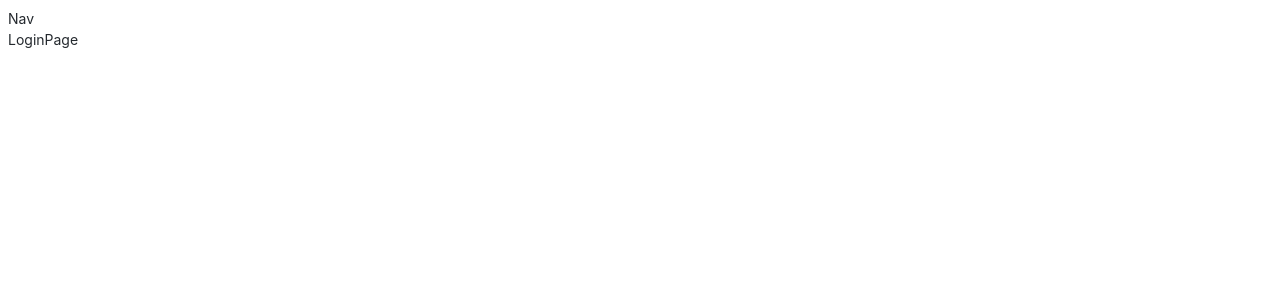
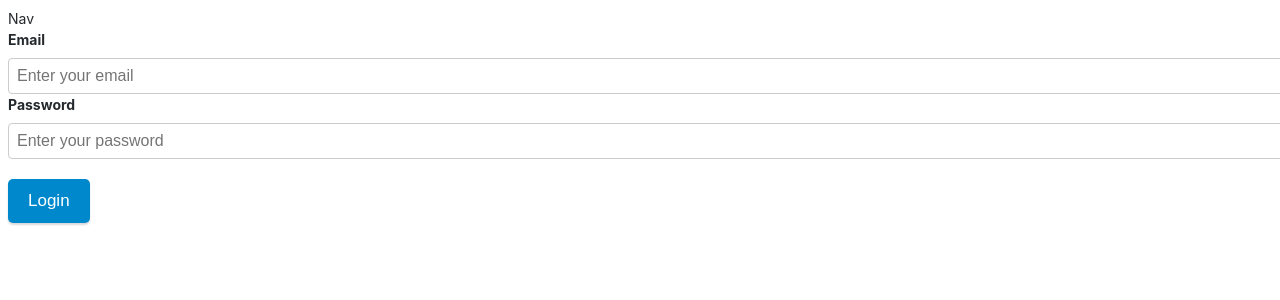
Before and after one commit to mann27/News24x7-Client, a React (Create React App) app: page /login in a window 1280 px wide. Shown: the top 300 px of the page. Built offline with nearby package versions, Linux system fonts and the light colour scheme.

Commit message:
refactoring login component

```diff
--- a/src/components/LoginPage/index.js
+++ b/src/components/LoginPage/index.js
@@ -1,12 +1,75 @@
 import React, { Component } from 'react'
+import { Formik } from "formik";
+import * as Yup from "yup";
+import '../SignupPage/signup.css'
+
 
 class LoginPage extends Component {
     render() {
         return (
-            <div>
-                LoginPage
-
-            </div>
+            <Formik
+                initialValues={{ email: "", password: "" }}
+                onSubmit={(values, { setSubmitting }) => {
+                    setTimeout(() => {
+                        console.log("Logging in", values);
+                        setSubmitting(false);
+                    }, 500);
+                }}
+                validationSchema={Yup.object().shape({
+                    email: Yup.string()
+                        .email()
+                        .required("Required"),
+                    password: Yup.string()
+                        .required("No password provided.")
+                        .min(6, "Password is too short - should be 6 chars minimum.")
+                        .matches(/(?=.*[0-9])/, "Password must contain a number.")
+                })}
+            >
+                {props => {
+                    const {
+                        values,
+                        touched,
+                        errors,
+                        isSubmitting,
+                        handleChange,
+                        handleBlur,
+                        handleSubmit
+                    } = props;
+                    return (
+                        <form onSubmit={handleSubmit}>
+                            <label htmlFor="email">Email</label>
+                            <input
+                                name="email"
+                                type="text"
+                                placeholder="Enter your email"
+                                value={values.email}
+                                onChange={handleChange}
+                                onBlur={handleBlur}
+                                className={errors.email && touched.email && "error"}
+                            />
+                            {errors.email && touched.email && (
+                                <div className="input-feedback">{errors.email}</div>
+                            )}
+                            <label htmlFor="email">Password</label>
+                            <input
+                                name="password"
+                                type="password"
+                                placeholder="Enter your password"
+                                value={values.password}
+                                onChange={handleChange}
+                                onBlur={handleBlur}
+                                className={errors.password && touched.password && "error"}
+                            />
+                            {errors.password && touched.password && (
+                                <div className="input-feedback">{errors.password}</div>
+                            )}
+                            <button type="submit" disabled={isSubmitting}>
+                                Login
+          </button>
+                        </form>
+                    );
+                }}
+            </Formik>
         )
     }
 }
--- a/src/components/SignupPage/const.js
+++ /dev/null
@@ -1 +0,0 @@
-export const MIN_PASSWORD_LENGTH = 6
--- a/src/components/SignupPage/getValidationSchema-yup.js
+++ b/src/components/SignupPage/getValidationSchema-yup.js
@@ -1,6 +1,6 @@
 import * as Yup from 'yup'
-import { MIN_PASSWORD_LENGTH } from './const'
 
+const MIN_PASSWORD_LENGTH = 6;
 export default function getYupValidationSchema(values) {
   return Yup.object().shape({
     email: Yup.string()
@@ -8,8 +8,9 @@ export default function getYupValidationSchema(values) {
       .required('E-mail is required!'),
     userName: Yup.string().required('Required'),
     password: Yup.string()
+      .required('Password is required!')
       .min(MIN_PASSWORD_LENGTH, `Password has to be longer than ${MIN_PASSWORD_LENGTH} characters!`)
-      .required('Password is required!'),
+      .matches(/(?=.*[0-9])/, "Password must contain a number."),
     passwordConfirmation: Yup.string()
       .oneOf([values.password], 'Passwords are not the same!')
       .required('Password confirmation is required!'),
--- a/src/components/SignupPage/signup.css
+++ b/src/components/SignupPage/signup.css
@@ -24,12 +24,12 @@
   button {
     align-self: center;
     margin: 1em;
-  }*/
+  }
   * {
     box-sizing: border-box;
 
   }
-
+   */
   body {
     font-family: -apple-system, BlinkMacSystemFont, "Segoe UI", Helvetica, Arial,
       sans-serif, "Apple Color Emoji", "Segoe UI Emoji", "Segoe UI Symbol";
```
Also changed, not shown: src/components/LoginPage/ValidatedLoginForm.js (deleted, +0 -93 lines), src/components/SignupPage/index.js (+7 -4 lines).
